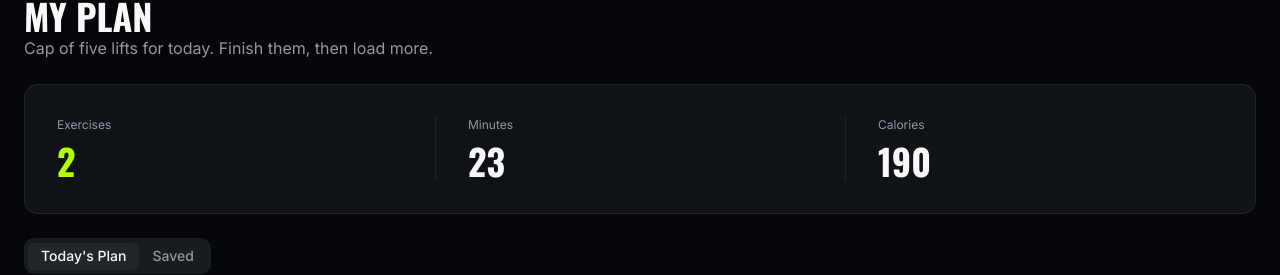
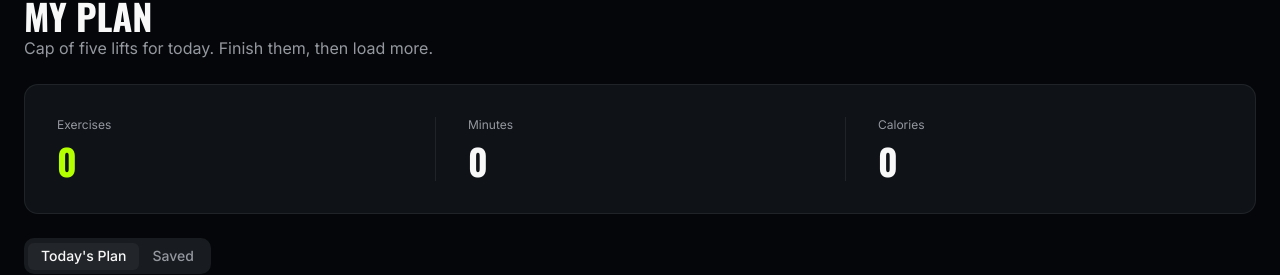
Before and after one commit to Aminul-Islam7/A06-FitLog-B14-PH, a Next.js app: page /my-plan in a window 1280 px wide. Shown: the part 121-396 px from the top of the page. Built offline with nearby package versions, Linux system fonts and the light colour scheme; no server answers.

Commit message:
feat: Add PlanStatsCard component to display workout statistics; refactor MyPlanPage to utilize getWorkouts

```diff
--- a/src/app/my-plan/page.jsx
+++ b/src/app/my-plan/page.jsx
@@ -1,7 +1,11 @@
 import { Tabs, TabsContent, TabsList, TabsTrigger } from '@/components/ui/tabs';
 import NothingCard from './nothing-card';
+import PlanStatsCard from './plan-stats-card';
+import { getWorkouts } from '@/components/home/LibrarySection';
 
-export default function MyPlanPage({ exerciseCount, exerciseMinutes, caloriesBurned }) {
+export default async function MyPlanPage({ exerciseCount, exerciseMinutes, caloriesBurned }) {
+	const workouts = await getWorkouts();
+
 	return (
 		<section className="mx-6 py-10">
 			<div className="container mx-auto space-y-6">
@@ -9,20 +13,7 @@ export default function MyPlanPage({ exerciseCount, exerciseMinutes, caloriesBur
 					<h1 className="text-2xl lg:text-4xl font-display font-bold uppercase">My Plan</h1>
 					<p className="text-sm lg:text-base text-muted-foreground">Cap of five lifts for today. Finish them, then load more.</p>
 				</header>
-				<article className="bg-card border grid grid-cols-3 py-5 sm:py-8 rounded-xl">
-					<div className="pl-4 sm:pl-8 flex flex-col gap-2">
-						<span className="text-xs text-muted-foreground">Exercises</span>
-						<span className="text-3xl sm:text-4xl font-display font-bold text-primary">2</span>
-					</div>
-					<div className="pl-4 sm:pl-8 flex flex-col gap-2 border-l">
-						<span className="text-xs text-muted-foreground">Minutes</span>
-						<span className="text-3xl sm:text-4xl font-display font-bold">23</span>
-					</div>
-					<div className="pl-4 sm:pl-8 flex flex-col gap-2 border-l">
-						<span className="text-xs text-muted-foreground">Calories</span>
-						<span className="text-3xl sm:text-4xl font-display font-bold">190</span>
-					</div>
-				</article>
+				<PlanStatsCard workouts={workouts}></PlanStatsCard>
 				<Tabs defaultValue="plan">
 					<TabsList>
 						<TabsTrigger value="plan">Today&apos;s Plan</TabsTrigger>
--- /dev/null
+++ b/src/app/my-plan/plan-stats-card.jsx
@@ -0,0 +1,29 @@
+'use client';
+
+import { SavedDataContext } from '@/context/saved-data-provider';
+import { use, useContext } from 'react';
+
+export default function PlanStatsCard({ workouts }) {
+	const { plannedWorkouts } = useContext(SavedDataContext);
+
+	const minutes = plannedWorkouts.reduce((acc, workout) => acc + workouts[workout - 1].duration, 0);
+
+	const caloriesBurned = plannedWorkouts.reduce((acc, workout) => acc + workouts[workout - 1].caloriesBurned, 0);
+
+	return (
+		<article className="bg-card border grid grid-cols-3 py-5 sm:py-8 rounded-xl">
+			<div className="pl-4 sm:pl-8 flex flex-col gap-2">
+				<span className="text-xs text-muted-foreground">Exercises</span>
+				<span className="text-3xl sm:text-4xl font-display font-bold text-primary">{plannedWorkouts.length}</span>
+			</div>
+			<div className="pl-4 sm:pl-8 flex flex-col gap-2 border-l">
+				<span className="text-xs text-muted-foreground">Minutes</span>
+				<span className="text-3xl sm:text-4xl font-display font-bold">{minutes}</span>
+			</div>
+			<div className="pl-4 sm:pl-8 flex flex-col gap-2 border-l">
+				<span className="text-xs text-muted-foreground">Calories</span>
+				<span className="text-3xl sm:text-4xl font-display font-bold">{caloriesBurned}</span>
+			</div>
+		</article>
+	);
+}
--- a/src/components/home/LibrarySection.jsx
+++ b/src/components/home/LibrarySection.jsx
@@ -2,7 +2,7 @@ import WorkoutCard from './WorkoutCard';
 import { TriangleAlert } from 'lucide-react';
 import Link from 'next/link';
 
-async function getWorkouts() {
+export async function getWorkouts() {
 	try {
 		const res = await fetch('https://api.abcz.workers.dev/api/fitlog', {
 			next: { revalidate: 3600 },
```
